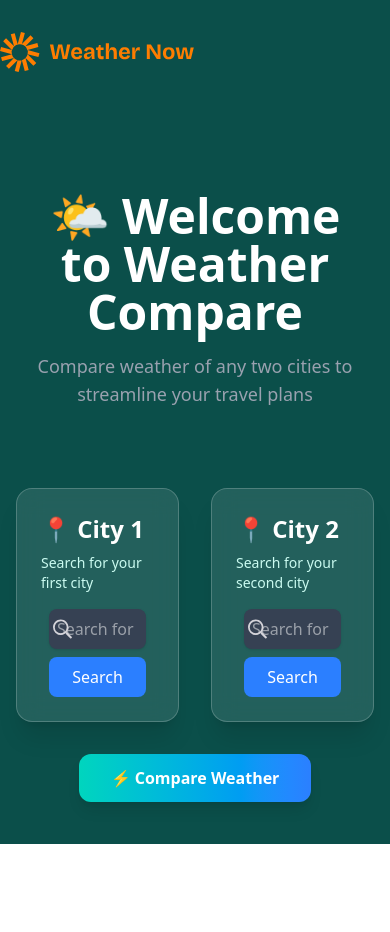
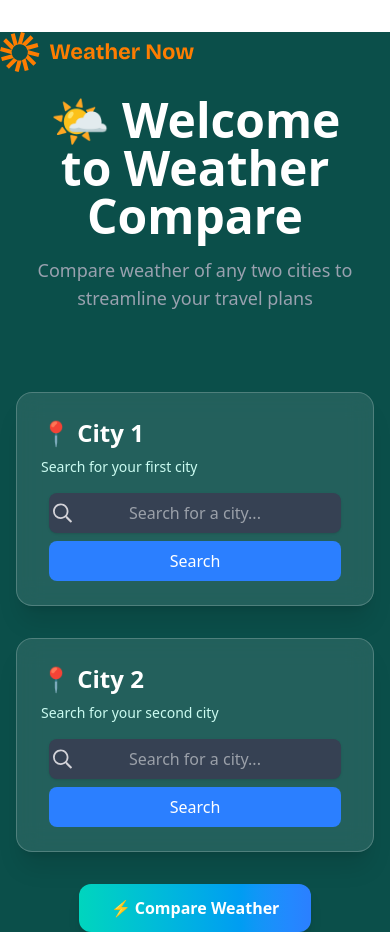
Before and after one commit to itzzfalcon52/React--Weather_app, a React (Vite) app: page /compare in a window 390 px wide. Before the commit the page ends 844 px from the top, so only its background shows below. Built offline with nearby package versions, Linux system fonts and the light colour scheme.

Commit message:
added responsiveness

```diff
--- a/src/pages/CompareHome.jsx
+++ b/src/pages/CompareHome.jsx
@@ -30,16 +30,16 @@ function CompareHome() {
   }
 
   return (
-    <div className="absolute inset-0 bg-teal-900 min-h-screen w-full">
+    <div className="absolute inset-0 bg-teal-900 min-h-screen w-full max-sm:relative">
       <HomePage>
-        <h2 className="text-5xl font-bold text-white mb-4 sm:text=3xl">
+        <h2 className="text-5xl font-bold text-white mb-4 sm:text=3xl max-sm:-mt-24">
           🌤️ Welcome to Weather Compare
         </h2>
         <p className="text-gray-400 text-lg mb-6">
           Compare weather of any two cities to streamline your travel plans
         </p>
       </HomePage>
-      <div className="flex cards justify-center items-start gap-8 px-4 mt-8">
+      <div className="flex cards justify-center items-start gap-8 px-4 mt-8 max-sm:flex-col ">
         {/* First City Card */}
         <div className="bg-white/10 backdrop-blur-md rounded-2xl p-6 shadow-xl border border-white/20 w-full max-w-md hover:bg-white/15 transition-all duration-300">
           <div className="mb-4">
```
